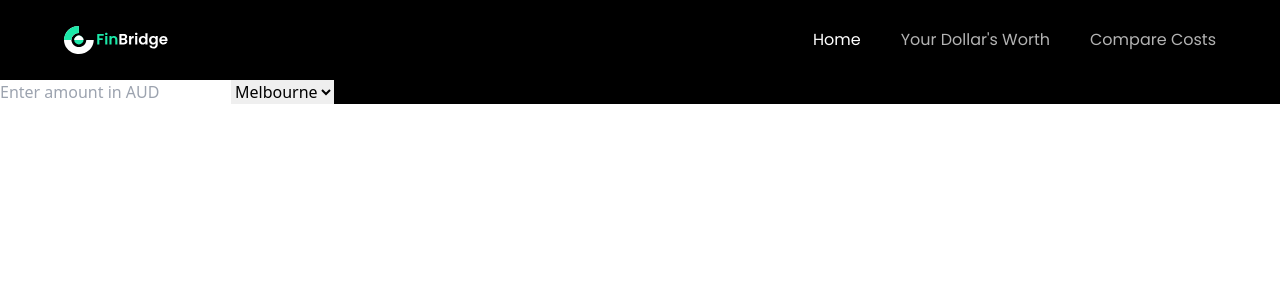
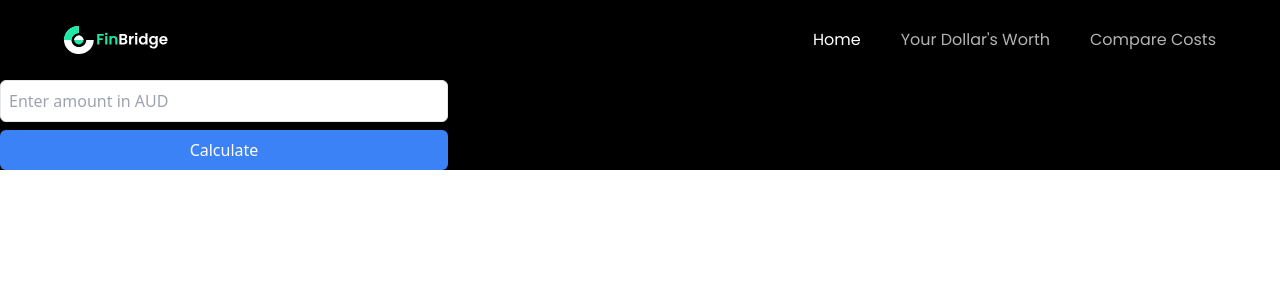
Before and after one commit to SOHAN-JAGADEESH/FinBridge, a React (Vite) app: page /dollar in a window 1280 px wide. Shown: the top 300 px of the page. Built offline with nearby package versions, Linux system fonts and the light colour scheme.

Commit message:
Refined the new feature

```diff
--- /dev/null
+++ b/src/components/Card.jsx
@@ -0,0 +1,14 @@
+import { useState } from "react";
+import React from 'react'
+
+const CategoryCard = ({ title, days }) => {
+    return (
+      <div className="category-card bg-white p-4 rounded-md shadow-md">
+        <h3 className="text-xl font-semibold capitalize">{title}</h3>
+        <p className="mt-2 text-lg">{days} days</p>
+        {/* If it's the food card, add a toggle or dropdown here */}
+      </div>
+    );
+  }
+
+export default CategoryCard
--- /dev/null
+++ b/src/components/Input.jsx
@@ -0,0 +1,31 @@
+import { useState } from "react";
+import React from 'react'
+
+
+const Input = ({ setAmount }) => {
+    const [inputValue, setInputValue] = useState('');
+
+    const handleSubmit = () => {
+      setAmount(inputValue);
+    };
+
+    return (
+      <div className="input-section w-full max-w-md">
+        <input
+          type="number"
+          value={inputValue}
+          onChange={(e) => setInputValue(e.target.value)}
+          placeholder="Enter amount in AUD"
+          className="w-full p-2 border rounded-md"
+        />
+        <button
+          onClick={handleSubmit}
+          className="mt-2 w-full bg-blue-500 text-white p-2 rounded-md hover:bg-blue-600 transition duration-200"
+        >
+          Calculate
+        </button>
+      </div>
+    );
+  }
+
+  export default Input
--- /dev/null
+++ b/src/components/Output.jsx
@@ -0,0 +1,23 @@
+import { useState } from "react";
+import React from 'react'
+import CategoryCard  from "./Card";
+
+const Output = ({ amount }) => {
+    const data = {
+      food: 7,
+      housing: 10,
+      transportation: 5,
+      utilities: 12,
+      coffee: 15
+    };
+
+    return (
+      <div className="output-section mt-4 grid grid-cols-1 gap-4 sm:grid-cols-2 lg:grid-cols-3">
+        {Object.keys(data).map(category => (
+          <CategoryCard key={category} title={category} days={data[category]} />
+        ))}
+      </div>
+    );
+  }
+
+export default Output
--- a/src/components/index.js
+++ b/src/components/index.js
@@ -5,6 +5,9 @@ import Business from "./Business";
 import CTA from "./CTA";
 import Footer from "./Footer";
 import Hero from "./Hero";
+import Input from "./Input";
+import Output from "./Output";
+
 
 export {
   Navbar,
@@ -14,4 +17,6 @@ export {
   CTA,
   Footer,
   Hero,
+  Input,
+  Output,
 };
--- a/src/pages/dollar.jsx
+++ b/src/pages/dollar.jsx
@@ -2,58 +2,35 @@ import { useState } from "react";
 import React from 'react'
 import Navbar from "../components/Navbar";
 import styles from "../style";
-
-
-
+import Input from "../components/Input";
+import Output from "../components/Output";
 
 const Dollar = () => {
-  const [amount, setAmount] = useState('');
-  const [city, setCity] = useState('Melbourne'); // default to Melbourne since it's the only option
-  const [data, setData] = useState(null);
-
-  const handleSubmit = async () => {
-    try {
-      const response = await axios.post('/backend-endpoint', { amount, city }); // replace '/backend-endpoint' with your actual backend endpoint
-      setData(response.data);
-    } catch (error) {
-      console.error("Error fetching data:", error);
-    }
-  };
+  const [amount, setAmount] = useState(null);
 
   return (
+    <div className="bg-primary w-full overflow-hidden">
 
-  <div className="bg-primary">
       <div className={`${styles.paddingX} ${styles.flexCenter}`}>
         <div className={`${styles.boxWidth}`}>
           <Navbar />
         </div>
       </div>
-    <div>
-      <input
-        type="number"
-        value={amount}
-        onChange={(e) => setAmount(e.target.value)}
-        placeholder="Enter amount in AUD"
-      />
-      <select value={city} onChange={(e) => setCity(e.target.value)}>
-        <option value="Melbourne">Melbourne</option>
-      </select>
-      <button onClick={handleSubmit}>Submit</button>
 
-      {data && (
-        // Display the infographic here based on the returned data
-        <div>
-          {/* Example: */}
-          <h1>{data.title}</h1>
-          <p>{data.description}</p>
-          {/* Add more visuals and styling as needed */}
-        </div>
-      )}
+      <div className={`bg-primary ${styles.flexStart}`}>
+        <div className={`${styles.boxWidth}`}>
+          <Input setAmount={setAmount} />
         </div>
       </div>
+
+      <div className={`bg-primary ${styles.paddingX} ${styles.flexCenter}`}>
+        <div className={`${styles.boxWidth}`}>
+          {amount && <Output amount={amount} />}
+        </div>
+      </div>
+
+    </div>
   );
-};
-
-
+}
 
 export default Dollar
```
Lines whose indentation alone changed are shown as unchanged.
